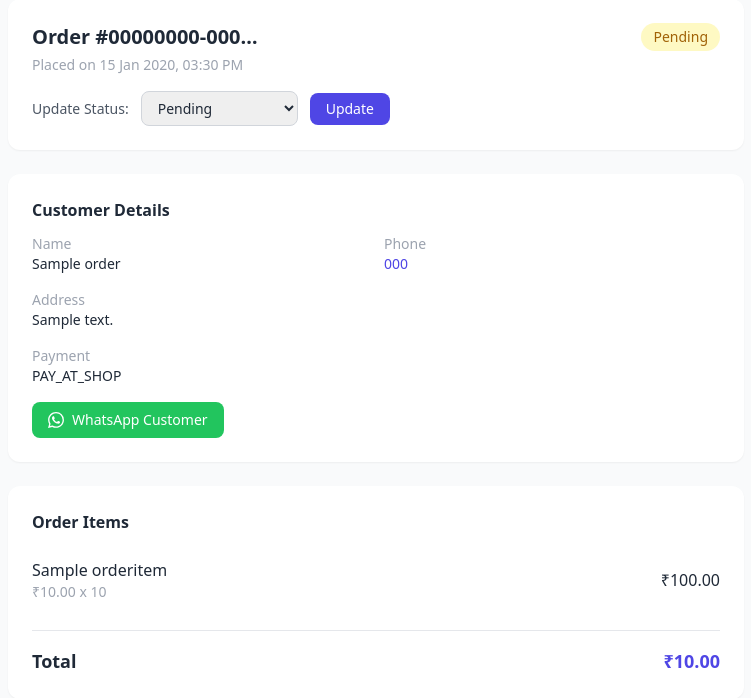
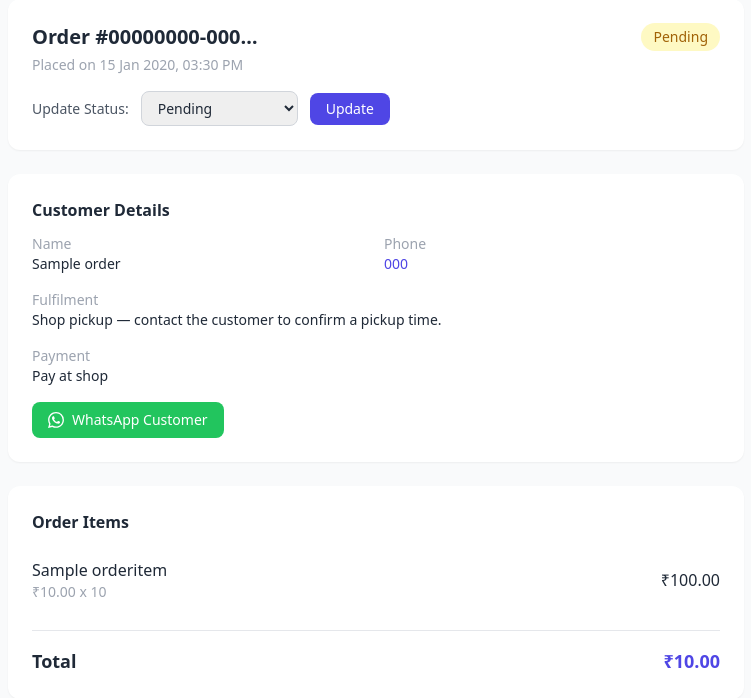
Before and after one commit to himanshunexus/BAZAR, a Django app: page /cart/orders/00000000-0000-0000-0000-000000000001/ in a window 1280 px wide. Shown: the part 133-831 px from the top of the page, without its empty margins (264-1015 px from the left). Run offline with Django 4.2, Linux system fonts and the light colour scheme; a user stored in the database is signed in; tables that the repository leaves empty hold one stand-in row (values such as "Sample post"); some libraries are stand-ins or nearby versions.

Commit message:
Show pickup status in seller order detail

```diff
--- a/templates/seller/order_detail.html
+++ b/templates/seller/order_detail.html
@@ -24,8 +24,8 @@
                 {% if order.status == 'pending' %}bg-yellow-100 text-yellow-700
                 {% elif order.status == 'confirmed' %}bg-blue-100 text-blue-700
                 {% elif order.status == 'processing' %}bg-purple-100 text-purple-700
-                {% elif order.status == 'shipped' %}bg-cyan-100 text-cyan-700
-                {% elif order.status == 'delivered' %}bg-green-100 text-green-700
+                {% elif order.status == 'ready_for_pickup' %}bg-cyan-100 text-cyan-700
+                {% elif order.status == 'completed' %}bg-green-100 text-green-700
                 {% elif order.status == 'cancelled' %}bg-red-100 text-red-700
                 {% endif %}">
                 {{ order.get_status_display }}
@@ -62,12 +62,12 @@
                 </p>
             </div>
             <div class="sm:col-span-2">
-                <span class="text-gray-400">Address</span>
-                <p class="font-medium">{{ order.customer_address }}</p>
+                <span class="text-gray-400">Fulfilment</span>
+                <p class="font-medium">Shop pickup — contact the customer to confirm a pickup time.</p>
             </div>
             <div>
                 <span class="text-gray-400">Payment</span>
-                <p class="font-medium">{{ order.payment_method|upper }}</p>
+                <p class="font-medium">{{ order.get_payment_method_display }}</p>
             </div>
         </div>
         <div class="mt-4">
```
